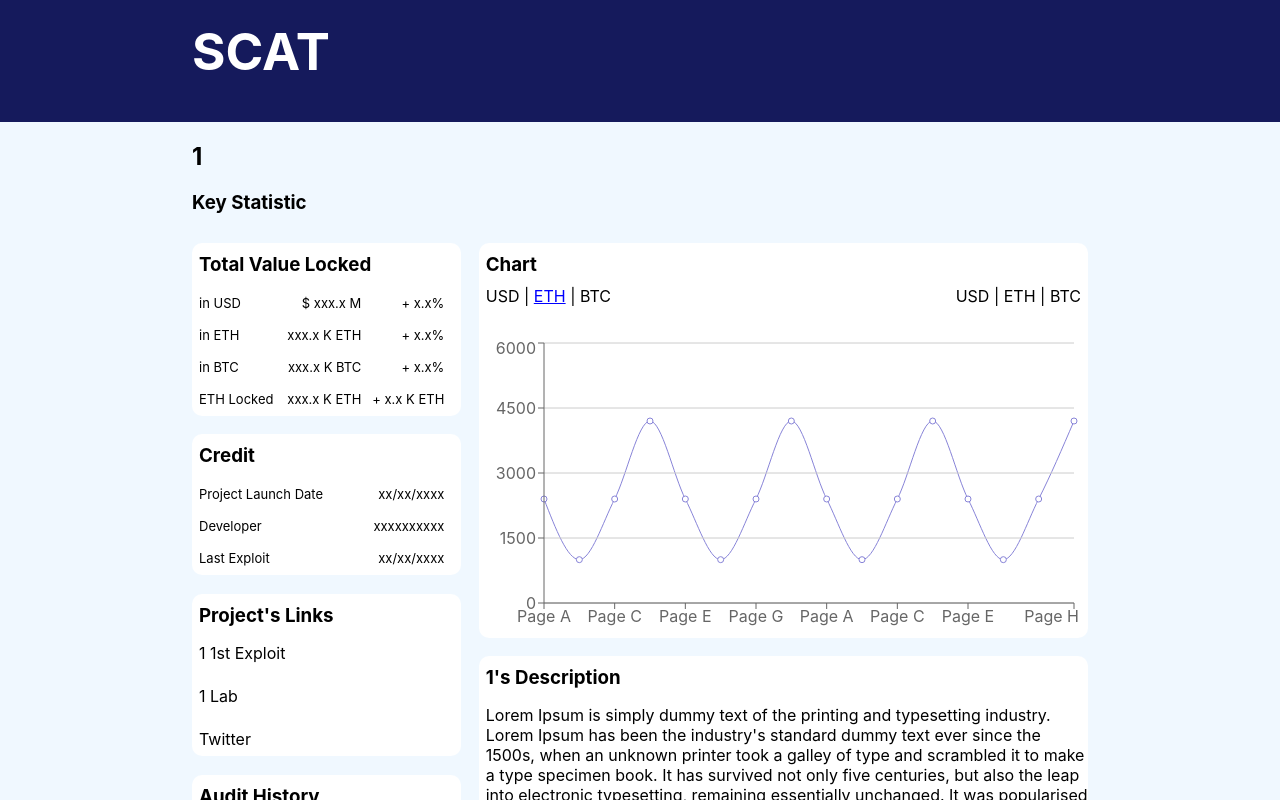
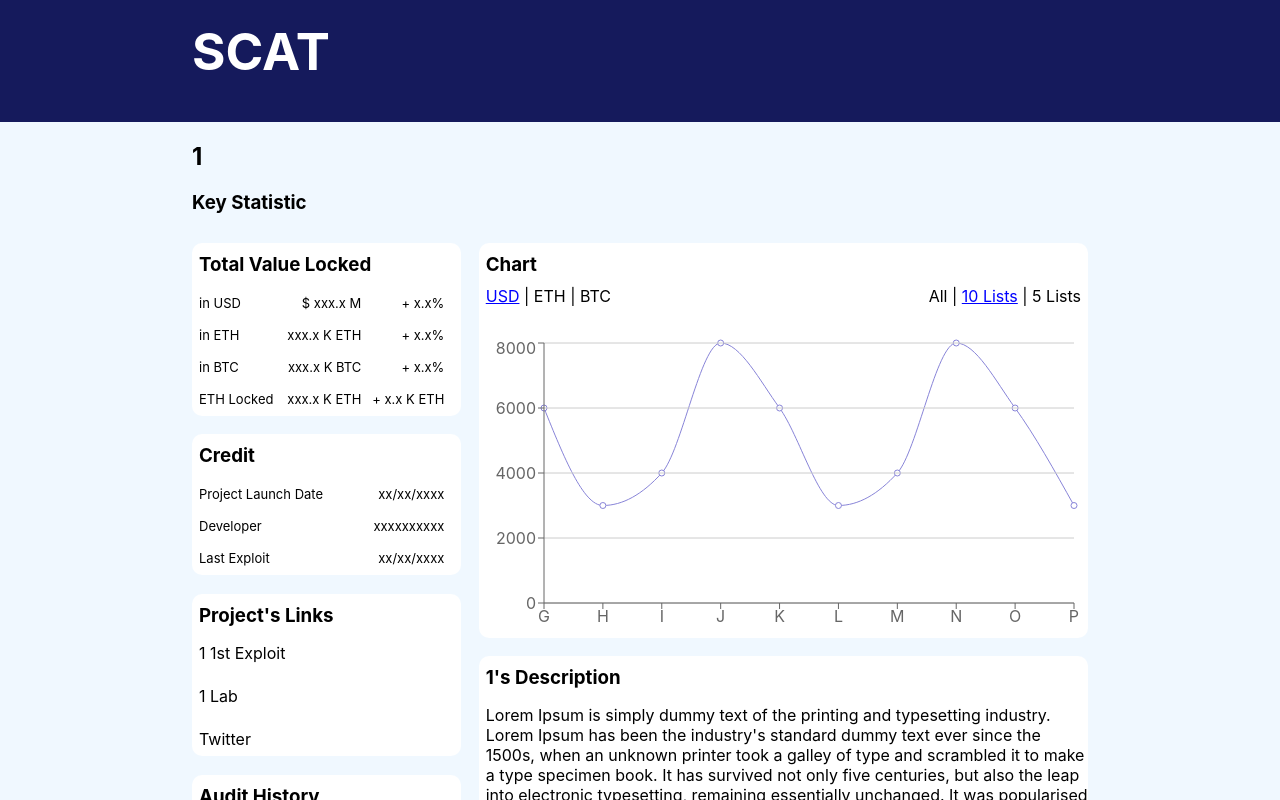
Before and after one commit to SaltAtWork/CE_Smart_Contract_Audit, a React (Create React App) app in the folder scat-web/: page /info/1 in a window 1280 px wide. Shown: the top 800 px of the page. Built offline with nearby package versions, Linux system fonts and the light colour scheme.

Commit message:
Implement List Filter for Chart - 11/5/2021

```diff
--- a/scat-web/src/App.css
+++ b/scat-web/src/App.css
@@ -168,8 +168,9 @@ span.active {
 }
 
 [class*="chart_"] span:hover {
-  color:#151a5c;
-  text-decoration: underline;
+  color : #151a5c;
+  text-decoration : underline;
+  cursor : pointer;
 }
 
 .col-1 {width: 8.33%;}
--- a/scat-web/src/components/InfoPage.js
+++ b/scat-web/src/components/InfoPage.js
@@ -90,33 +90,54 @@ function AuditHistoryComponent(props){
 
 function ChartComponent(props){
     const {name} = props;
+    const [currency,setCurrency] = useState("USD");
+    const [range,setRange] = useState(10);
     const data = [
-        {name: 'Page A', USD: 4000, ETH: 2400, BTC: 2200},
-        {name: 'Page B', USD: 8000, ETH: 1000, BTC: 2100},
-        {name: 'Page C', USD: 6000, ETH: 2400, BTC: 2400},
-        {name: 'Page D', USD: 3000, ETH: 4200, BTC: 1200},
-        {name: 'Page E', USD: 4000, ETH: 2400, BTC: 2200},
-        {name: 'Page F', USD: 8000, ETH: 1000, BTC: 2100},
-        {name: 'Page G', USD: 6000, ETH: 2400, BTC: 2400},
-        {name: 'Page H', USD: 3000, ETH: 4200, BTC: 1200},
-        {name: 'Page A', USD: 4000, ETH: 2400, BTC: 2200},
-        {name: 'Page B', USD: 8000, ETH: 1000, BTC: 2100},
-        {name: 'Page C', USD: 6000, ETH: 2400, BTC: 2400},
-        {name: 'Page D', USD: 3000, ETH: 4200, BTC: 1200},
-        {name: 'Page E', USD: 4000, ETH: 2400, BTC: 2200},
-        {name: 'Page F', USD: 8000, ETH: 1000, BTC: 2100},
-        {name: 'Page G', USD: 6000, ETH: 2400, BTC: 2400},
-        {name: 'Page H', USD: 3000, ETH: 4200, BTC: 1200},
+        {name: 'A', USD: 4000, ETH: 2400, BTC: 2200},
+        {name: 'B', USD: 8000, ETH: 1000, BTC: 2100},
+        {name: 'C', USD: 6000, ETH: 2400, BTC: 2400},
+        {name: 'D', USD: 3000, ETH: 4200, BTC: 1200},
+        {name: 'E', USD: 4000, ETH: 2400, BTC: 2200},
+        {name: 'F', USD: 8000, ETH: 1000, BTC: 2100},
+        {name: 'G', USD: 6000, ETH: 2400, BTC: 2400},
+        {name: 'H', USD: 3000, ETH: 4200, BTC: 1200},
+        {name: 'I', USD: 4000, ETH: 2400, BTC: 2200},
+        {name: 'J', USD: 8000, ETH: 1000, BTC: 2100},
+        {name: 'K', USD: 6000, ETH: 2400, BTC: 2400},
+        {name: 'L', USD: 3000, ETH: 4200, BTC: 1200},
+        {name: 'M', USD: 4000, ETH: 2400, BTC: 2200},
+        {name: 'N', USD: 8000, ETH: 1000, BTC: 2100},
+        {name: 'O', USD: 6000, ETH: 2400, BTC: 2400},
+        {name: 'P', USD: 3000, ETH: 4200, BTC: 1200},
     ];
 
-    const [currency,setCurrency] = useState("ETH");
+    var FilteredData = data.slice(data.length - range);
 
     const changeCurrency=(event)=>{
         setCurrency(event.target.id);
     }
 
+    const changeRange=(event)=>{
+        setRange(event.target.id);
+        if(range != "All"){
+            FilteredData = data.slice(data.length - range);
+        }
+        else{
+            FilteredData = data;
+        }
+    }
+
     const checkCurrency=(id)=>{
         if(currency == id){
+            return "active";
+        }
+        else{
+            return "not-active";
+        }
+    }
+
+    const checkRange=(id)=>{
+        if(range == id){
             return "active";
         }
         else{
@@ -137,15 +158,15 @@ function ChartComponent(props){
                 <span class={checkCurrency("BTC")} id="BTC" onClick={changeCurrency}>BTC</span>
             </p>
             <p class="chart_right">
-                <span>USD</span>
+                <span class={checkRange("All")} onClick={changeRange} id="All">All</span>
                 <span> | </span>
-                <span>ETH</span>
+                <span class={checkRange(10)} onClick={changeRange} id={10}>10 Lists</span>
                 <span> | </span>
-                <span>BTC</span>
+                <span class={checkRange(5)} onClick={changeRange} id={5}>5 Lists</span>
             </p>
             <p></p>
             <p></p>
-            <LineChart width={600} height={300} data={data}>
+            <LineChart width={600} height={300} data={FilteredData}>
                 <Line type="monotone" dataKey={currency} stroke="#8884d8" />
                 <CartesianGrid stroke="#ccc" vertical={false}/>
                 <Tooltip />
```
